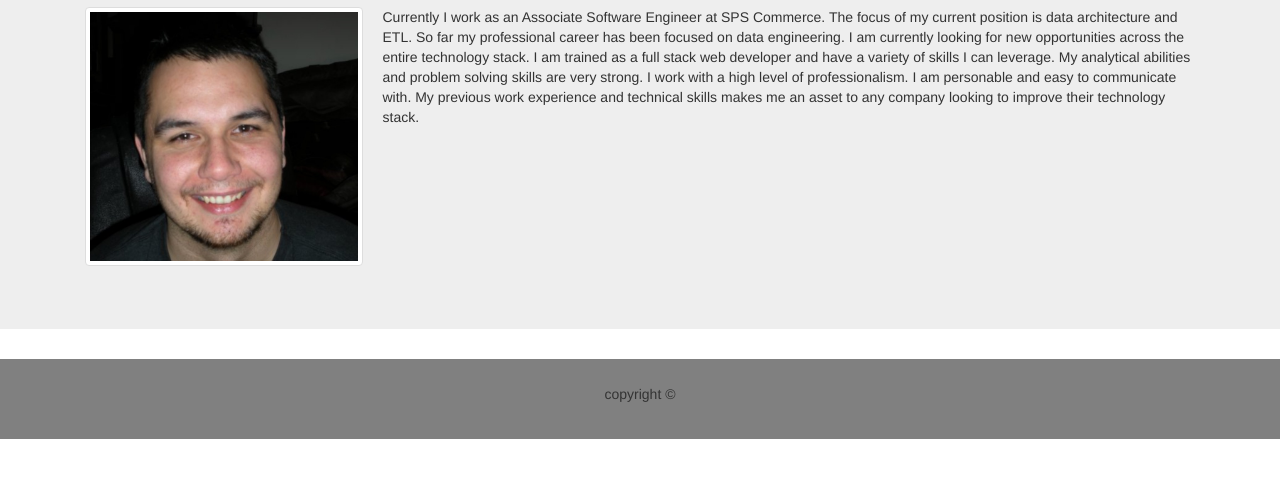
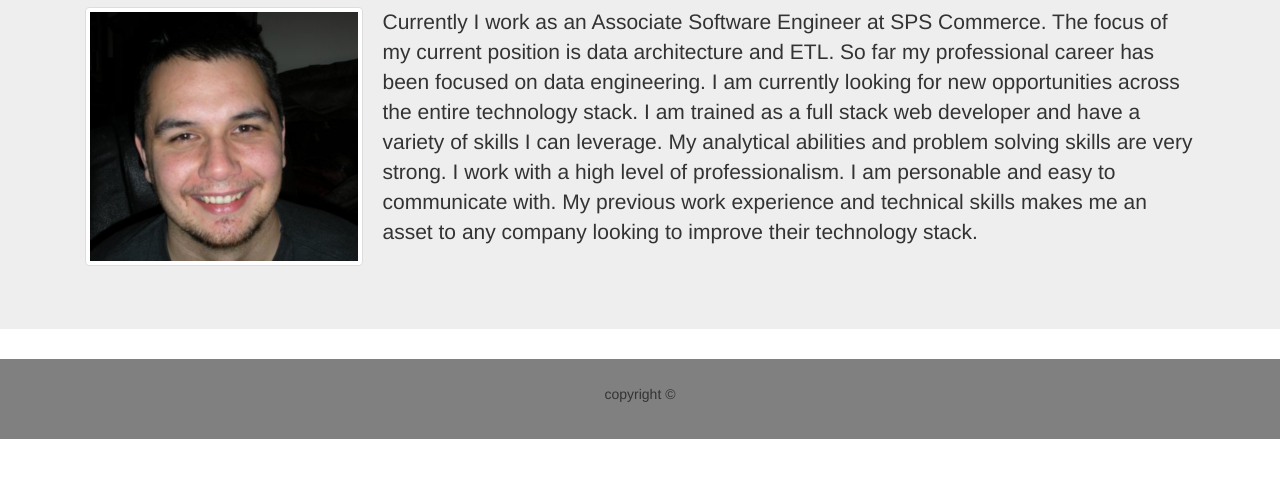
Before and after one commit to jpeckjr/Main_Portfolio, a plain HTML site: page index.html in a window 1280 px wide. Shown: the part 192-670 px from the top of the page. Drawn offline with nearby package versions, Linux system fonts and the light colour scheme.

Commit message:
updated profile description

```diff
--- a/index.html
+++ b/index.html
@@ -62,7 +62,7 @@
           <h1>About Me</h1>
 
       <div class="col-lg-12"> <img class="pull-left img-thumbnail img-responsive" src="Images/myface.jpg" style="width:25%" alt="My Face">
-              Currently I work as an Associate Software Engineer at SPS Commerce. The focus of my current position is data architecture and ETL. So far my professional career has been focused on data engineering.
+              <p>Currently I work as an Associate Software Engineer at SPS Commerce. The focus of my current position is data architecture and ETL. So far my professional career has been focused on data engineering.
               I am currently looking for new opportunities across the entire technology stack. I am trained as a full stack web developer and have a variety of skills I can leverage. My analytical abilities and problem
               solving skills are very strong. I work with a high level of professionalism. I am personable and easy to communicate with. My previous work experience and technical skills makes me an asset to any company
               looking to improve their technology stack. </p>
```
